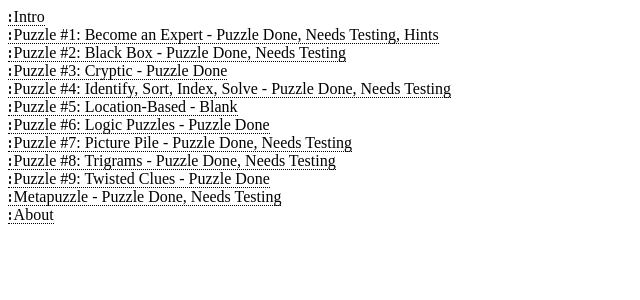
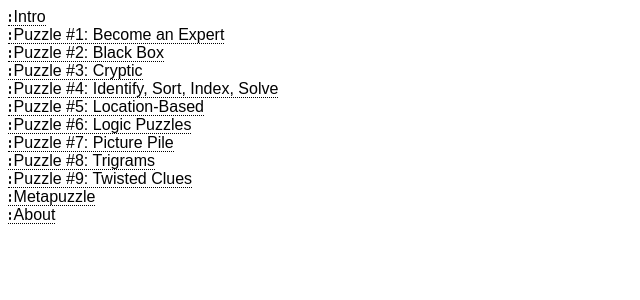
Before and after one commit to imperiosaur/apocute, a Jekyll site: the page hth2023/hth2023.html, which Jekyll copies as it is, in a window 1280 px wide. Shown: the top 300 px of the page, without its empty margins (0-640 px from the left). Built offline with Jekyll 4.4.1, drawn with Linux system fonts in a browser that asks for light colours.

Commit message:
small CSS changes

```diff
--- a/hth2023/answerchecker.html
+++ b/hth2023/answerchecker.html
@@ -73,6 +75,7 @@
         document.getElementById('result').innerHTML = outputText;
       }
     </script>
+    <link rel="stylesheet" href="hth2023.css"></link>
   </head>
 
   <body>
--- a/hth2023/hth2023.css
+++ b/hth2023/hth2023.css
@@ -23,3 +23,19 @@
   display: flex;
   align-items: center;
 }
+
+.right-image {
+  float: right;
+}
+
+.left-image {
+  float: left;
+}
+
+.mono {
+  font-family: monospace;
+}
+
+body {
+  font-family: "DM Sans", sans-serif;
+}
--- a/hth2023/hth2023.html
+++ b/hth2023/hth2023.html
@@ -17,14 +17,14 @@
       <p>There are 9 puzzles in this set, along with a metapuzzle that uses the answers to the nine puzzles. Each puzzle has an intro to the puzzle type above it, along with lots of hints as to how to approach the puzzle below it. Don’t be afraid to use the hints! You are not expected to be able to solve all of these right away without them, and the hints will give you tips and approaches that will be helpful in the Hunt overall. Each puzzle also contains an answer checker which you may use to check your answer, along with any intermediate messages. Note that this is all implemented in Javascript, which means that it will not save your progress if the page reloads. You should keep track of your progress in a separate place. You’ll need a place to do scratch work for the puzzles anyway.</p>
       <p>Do note that you are allowed to work with other people, use the internet and otherwise take advantage of any resources that you have to try these puzzles. These puzzles are to prepare you for the Mystery Hunt, and since you have all of those resources for the Hunt, they should be okay for these puzzles as well. The one thing that I ask that you don’t do is please don’t look at the source code. I am a bad coder and there are puzzle answers in plaintext in the Javascript files. But also, these are designed to teach you, and just looking at the answers doesn’t help you learn.</p>
       <div class="npc">Nothing in any boxes like this are necessary to solve the puzzle, but may contain hints to help you approach the puzzles.</div>
-      <p>If you have any questions, feel free to ask. During the How-to-Hunt seminar, please ask one of the Palindrome members. Afterwards, feel free to email Jen at iammars21 AT gmail DOT com.</p>
+      <p>If you have any questions, feel free to ask. During the How-to-Hunt seminar, please ask one of the Palindrome members. Afterwards, feel free to email Jen at iammars21 AT gmail DOT com or Ben at bside.boston AT gmail DOT com.</p>
       <p>Good luck, and happy hunting!</p>
 
 
 
 
 
-    <h1>:Puzzle #1: Become an Expert - Puzzle Done, Needs Testing, Hints</h1>
+    <h1>:Puzzle #1: Become an Expert</h1>
       <div class="npc">
         <a href="#ExpertIntro">:Intro to this puzzle type</a>
       </div>
@@ -83,7 +83,7 @@
 
 
 
-    <h1>:Puzzle #2: Black Box - Puzzle Done, Needs Testing</h1>
+    <h1>:Puzzle #2: Black Box</h1>
       <div class="npc">
         <a href="#BlackBoxIntro">:Intro to this puzzle type</a>
       </div>
@@ -194,7 +194,7 @@
 
 
 
-    <h1>:Puzzle #3: Cryptic - Puzzle Done</h1>
+    <h1>:Puzzle #3: Cryptic</h1>
       <div class="npc">
         <a href="#CrypticIntro">:Intro to this puzzle type</a>
       </div>
@@ -774,7 +774,7 @@
 
 
 
-    <h1>:Puzzle #4: Identify, Sort, Index, Solve - Puzzle Done, Needs Testing</h1>
+    <h1>:Puzzle #4: Identify, Sort, Index, Solve</h1>
       <div class="npc">
         <a href="#ISISIntro">:Intro to this puzzle type</a>
       </div>
@@ -954,7 +954,7 @@
 
 
 
-    <h1>:Puzzle #5: Location-Based - Blank</h1>
+    <h1>:Puzzle #5: Location-Based</h1>
       <div class="npc">
         <a href="#LocationIntro">:Intro to this puzzle type</a>
       </div>
@@ -1044,7 +1044,7 @@
 
 
 
-    <h1>:Puzzle #6: Logic Puzzles - Puzzle Done</h1>
+    <h1>:Puzzle #6: Logic Puzzles</h1>
       <div class="npc">
         <a href="#LogicIntro">:Intro to this puzzle type</a>
       </div>
@@ -1345,7 +1345,7 @@
 
 
 
-    <h1>:Puzzle #7: Picture Pile - Puzzle Done, Needs Testing</h1>
+    <h1>:Puzzle #7: Picture Pile</h1>
       <div class="npc">
         <a href="#PictureIntro">:Intro to this puzzle type</a>
       </div>
@@ -1608,7 +1608,7 @@
 
 
 
-    <h1>:Puzzle #8: Trigrams - Puzzle Done, Needs Testing</h1>
+    <h1>:Puzzle #8: Trigrams</h1>
       <div class="npc">
         <a href="#TrigramIntro">:Intro to this puzzle type</a>
       </div>
@@ -1753,7 +1753,7 @@
 
 
 
-    <h1>:Puzzle #9: Twisted Clues - Puzzle Done</h1>
+    <h1>:Puzzle #9: Twisted Clues</h1>
       <div class="npc">
         <a href="#TwistedIntro">:Intro to this puzzle type</a>
       </div>
@@ -1858,7 +1858,7 @@
 
 
 
-    <h1>:Metapuzzle - Puzzle Done, Needs Testing</h1>
+    <h1>:Metapuzzle</h1>
       <div class="npc">
         <a href="#MetaIntro">:Intro to this puzzle type</a>
       </div>
```
Also changed, not shown: other parts of hth2023/answerchecker.html (+2 -0 lines).
